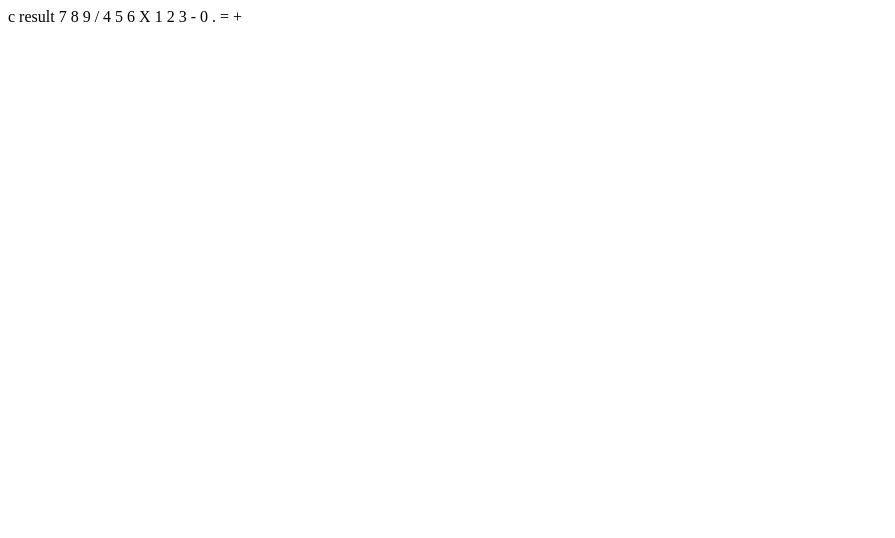
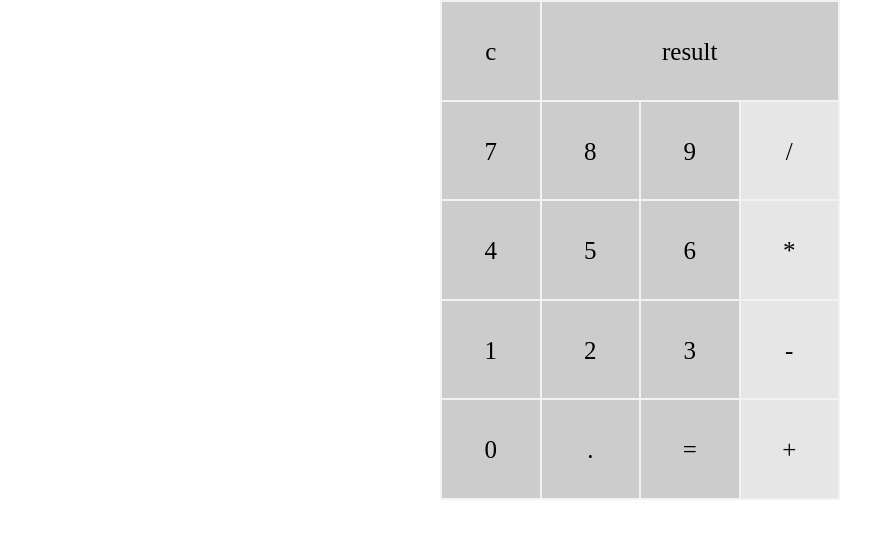
Before and after one commit to Eddielopez11/02.03-calculator, a plain HTML site: page index.html in a window 1280 px wide. Shown: the whole page, without its empty margins (0-895 px from the left). Drawn offline with Linux system fonts and the light colour scheme.

Commit message:
styling close to final calculator

```diff
--- a/index.html
+++ b/index.html
@@ -7,60 +7,60 @@
   </head>
   <body>
     <section class="calculator" data-js="calculator">
-      <span class="operator--hoverhighlight" dtat-js="clear">
+      <div class="operator--hoverHighlight" dtat-js="clear">
         c
-      </span>
-      <span class="result" data-js="result">
+      </div>
+      <div class="result" data-js="result">
         result
-      </span>
-      <span class="number" data-js="number__7">
+      </div>
+      <div class="number" data-js="number__7">
         7
-      </span>
-      <span class="number" data-js="number__8">
+      </div>
+      <div class="number" data-js="number__8">
         8
-      </span>
-      <span class="number" data-js="number__9">
+      </div>
+      <div class="number" data-js="number__9">
         9
-      </span>
-      <span class="operator" data-js="divide">
+      </div>
+      <div class="operator" data-js="divide">
         /
-      </span>
-      <span class="number" data-js="number__4">
+      </div>
+      <div class="number" data-js="number__4">
         4
-      </span>
-      <span class="number" data-js="number__5">
+      </div>
+      <div class="number" data-js="number__5">
         5
-      </span>
-      <span class="number" data-js="number__6">
+      </div>
+      <div class="number" data-js="number__6">
         6
-      </span>
-      <span class="operator" data-js="multiply">
-        X
-      </span>
-      <span class="number" data-js="number__1">
+      </div>
+      <div class="operator" data-js="multiply">
+        *
+      </div>
+      <div class="number" data-js="number__1">
         1
-      </span>
-      <span class="number" data-js="number__2">
+      </div>
+      <div class="number" data-js="number__2">
         2
-      </span>
-      <span class="number" data-js="number__3">
+      </div>
+      <div class="number" data-js="number__3">
         3
-      </span>
-      <span class="operator" data-js="subtract">
+      </div>
+      <div class="operator" data-js="subtract">
         -
-      </span>
-      <span class="number" data-js="number__0">
+      </div>
+      <div class="number" data-js="number__0">
         0
-      </span>
-      <span class="number" data-js="decimal">
+      </div>
+      <div class="number" data-js="decimal">
         .
-      </span>
-      <span class="operator--hoverHighlight" data-js="equal">
+      </div>
+      <div class="operator--hoverHighlight" data-js="equal">
         =
-      </span>
-      <span class="operator" data-js="add">
+      </div>
+      <div class="operator" data-js="add">
         +
-      </span>
+      </div>
     </section>
     <script src="javascript/main.js" charset="utf-8"></script>
   </body>
--- a/styles/main.css
+++ b/styles/main.css
@@ -0,0 +1,57 @@
+
+* {
+  box-sizing: border-box;
+  text-align: center;
+  font-size: 25px;
+  margin: 0;
+}
+
+.calculator {
+  border: 1px solid rgb(242, 242, 242);
+  background-color: rgb(204, 204, 204);
+  font-size: 0;
+  margin: auto;
+  height: 500px;
+  width: 400px;
+}
+
+.operator--hoverHighlight {
+  display: inline-block;
+  border: 1px solid rgb(242, 242, 242);
+  height: 20%;
+  line-height: 100px;
+  vertical-align: middle;
+  width: 25%;
+}
+
+.operator--hoverHighlight:hover {
+  background-color: rgb(230, 230, 230);
+}
+
+.result {
+  border: 1px solid rgb(242, 242, 242);
+  display: inline-block;
+  height: 20%;
+  line-height: 100px;
+  vertical-align: middle;
+  width: 75%;
+}
+
+.operator {
+  background-color: rgb(230, 230, 230);
+  border: 1px solid rgb(242, 242, 242);
+  display: inline-block;
+  height: 20%;
+  line-height: 100px;
+  vertical-align: middle;
+  width: 25%;
+}
+
+.number {
+  border: 1px solid rgb(242, 242, 242);
+  display: inline-block;
+  height: 20%;
+  line-height: 100px;
+  vertical-align: middle;
+  width: 25%;
+}
```
